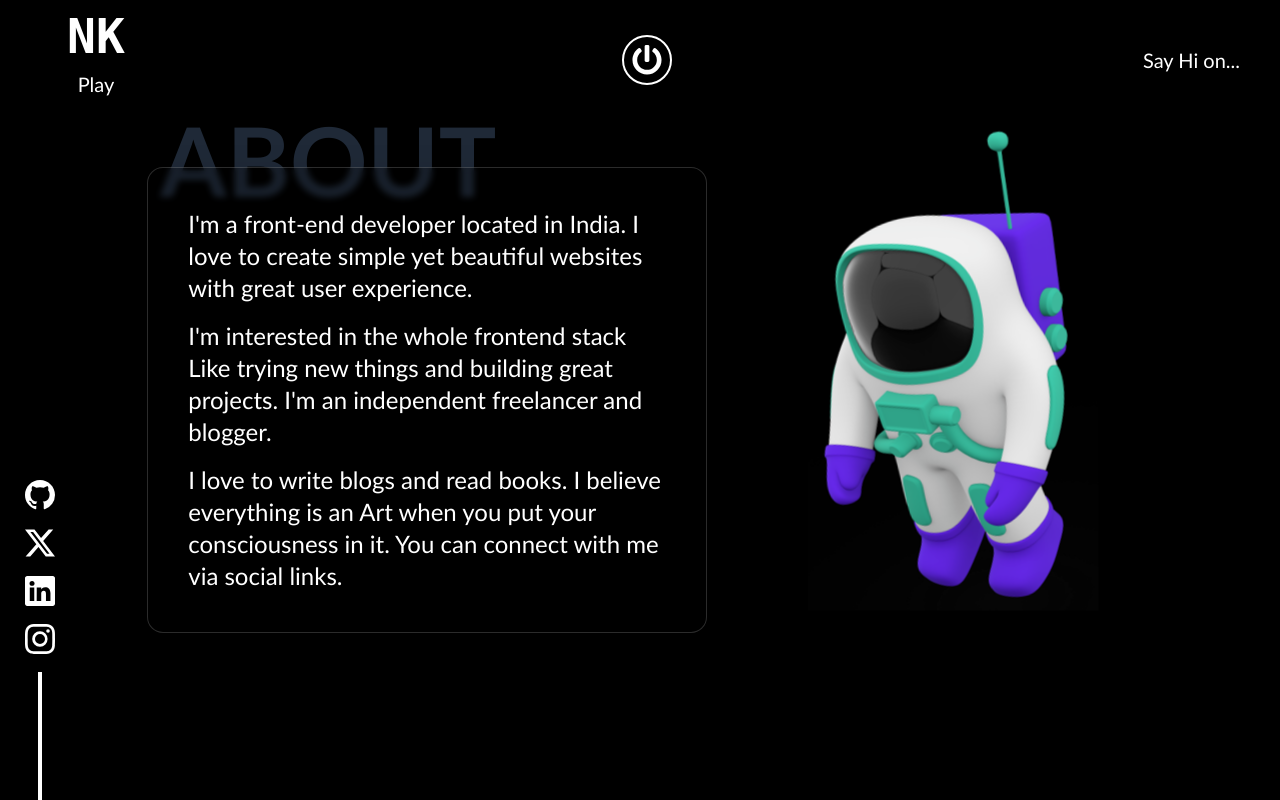
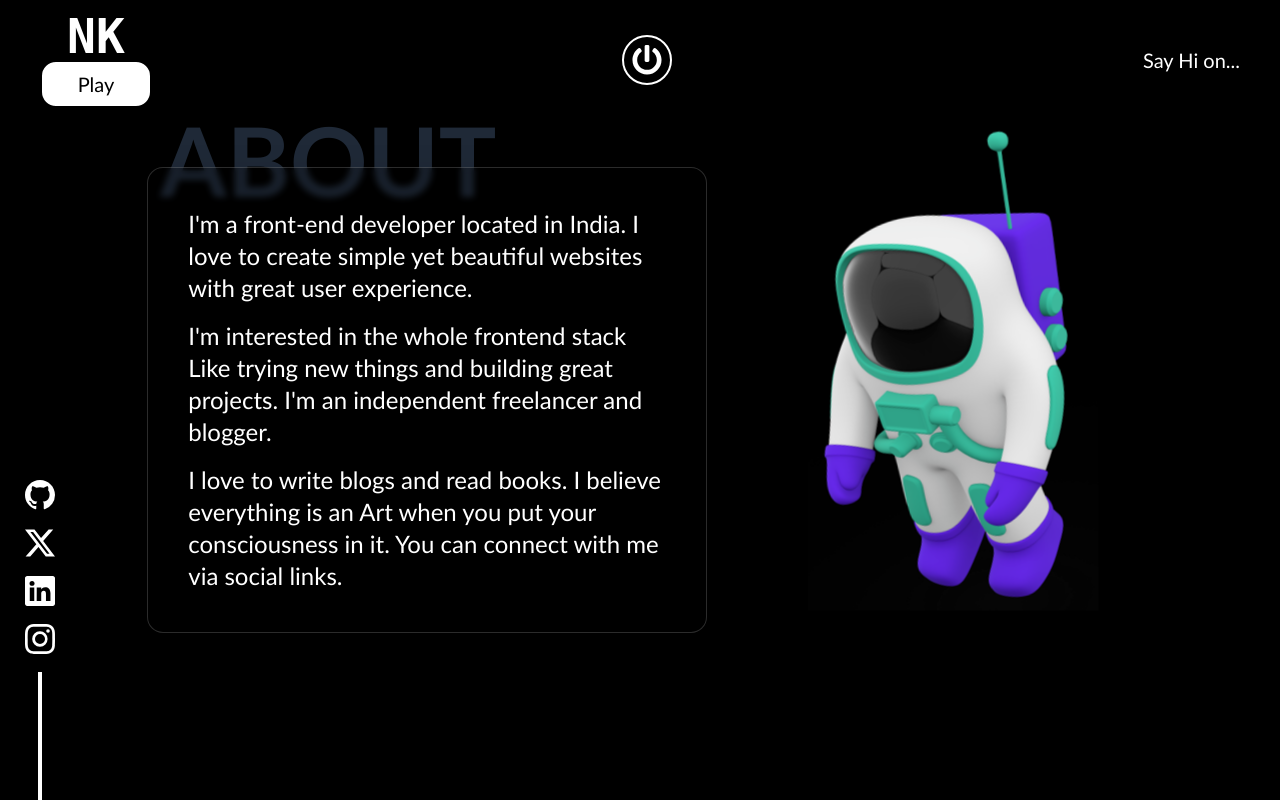
Before and after one commit to nikhil5731/personal-portfolio, a React (Create React App) app: page /about in a window 1280 px wide. Built offline with nearby package versions, Linux system fonts and the light colour scheme.

Commit message:
SoundBox working

```diff
--- a/src/components/Header.jsx
+++ b/src/components/Header.jsx
@@ -43,7 +43,7 @@ const Header = ({ theme = "black", bgColor = "white" }) => {
         <span className="font-mono text-5xl font-bold">NK</span>
         <button
           onClick={handleClick}
-          className="border-2 border-black px-7 py-2 rounded-2xl hover:text-white hover:bg-black transition-all w-28"
+          className="border-2 border-black px-7 py-2 rounded-2xl text-black bg-white hover:text-white hover:bg-black hover:border-white transition-all w-28"
         >
           <span className="text-xl">{isPlay ? "Pause" : "Play"}</span>
         </button>
@@ -53,7 +53,7 @@ const Header = ({ theme = "black", bgColor = "white" }) => {
         <div
           className={`p-2 border-2 border-${theme} bg-${
             theme === "white" ? "black" : "white"
-          } rounded-full hover:bg-green-300 transition-all`}
+          } rounded-full hover:bg-green-300 hover:text-green-900 transition-all`}
         >
           <svg
             aria-hidden="true"
--- a/src/pages/About.jsx
+++ b/src/pages/About.jsx
@@ -14,7 +14,7 @@ const About = () => {
       exit={{ y: "-100%", transition: { type: "tween" } }}
       className="bg-black text-white"
     >
-      <Header theme={"white"} />
+      <Header theme={"white"} bgColor="black"/>
       <Title color={"#1F2937"} title={"ABOUT"}/>
       <div className="md:flex justify-around h-screen items-center p-20">
         <motion.div
@@ -55,7 +55,7 @@ const About = () => {
           }}
         />
       </div>
-      <Social />
+      <Social theme="white"/>
     </motion.div>
   );
 };
```
